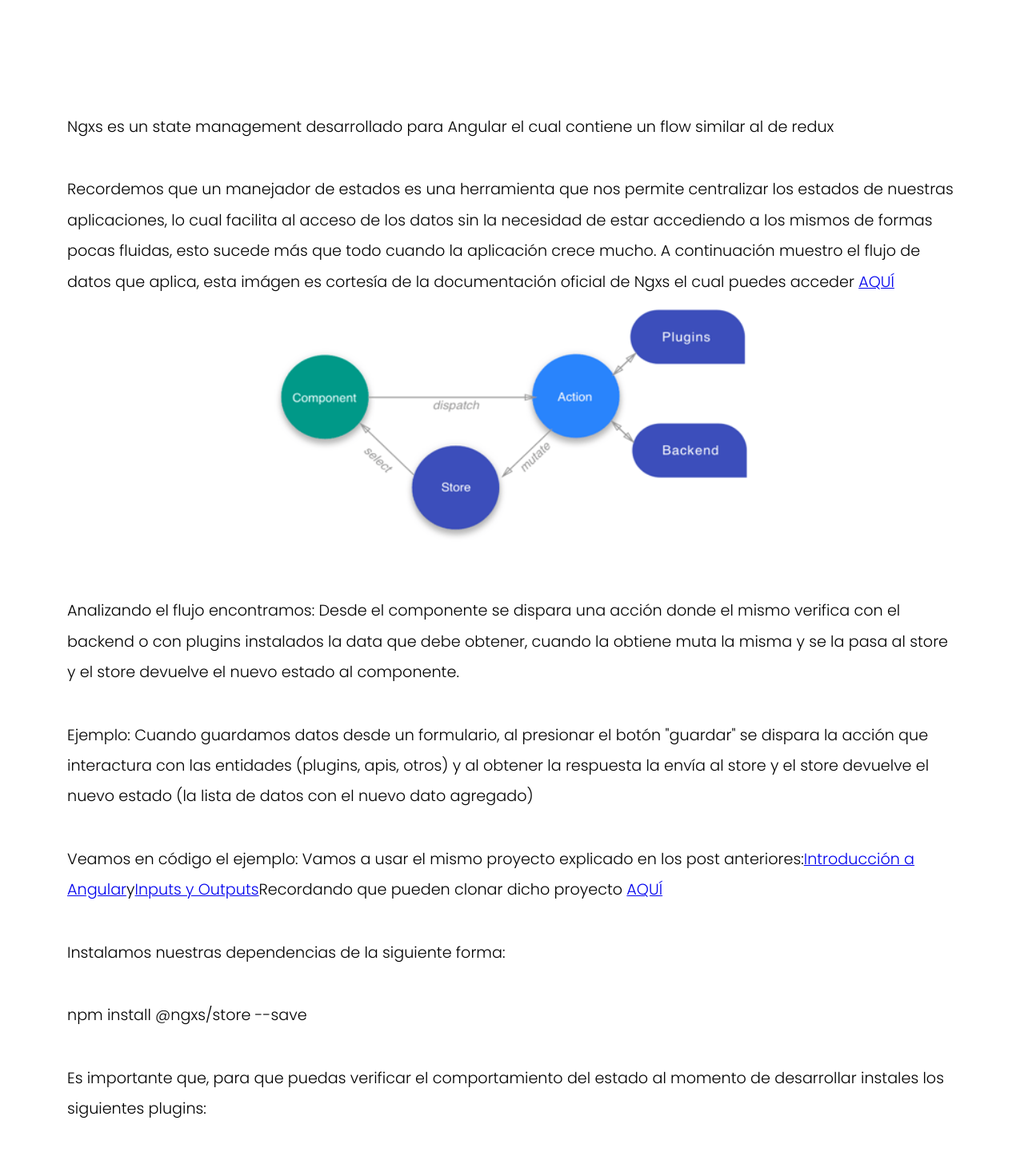
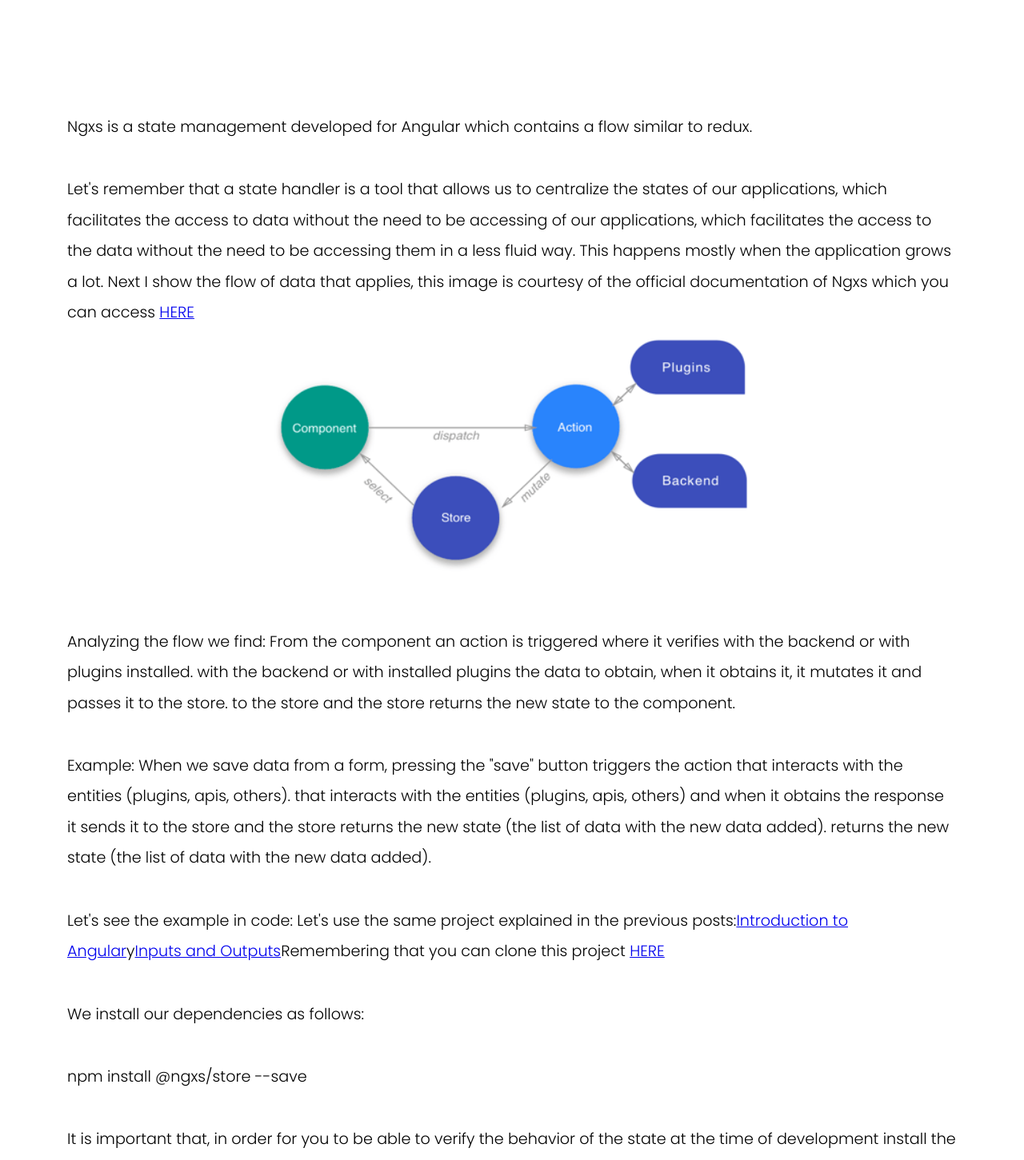
Before and after one commit to Alejandro04/PersonalLandingNext, a Next.js app: page /es/blog/state-management-en-angular-ngxs in a window 1280 px wide. Shown: the part 780-2231 px from the top of the page at 80% size. Built offline with nearby package versions, Linux system fonts and the light colour scheme; grey boxes are pictures that could not be loaded.

Commit message:
ADD POST

```diff
--- a/pages/es/blog/state-management-en-angular-ngxs.js
+++ b/pages/es/blog/state-management-en-angular-ngxs.js
@@ -12,47 +12,48 @@ export default function Post() {
         <div className="post__container container">
           <section class="items-detail-container" id="post">
             <article>
-              Ngxs es un state management desarrollado para Angular el cual contiene un flow similar al de redux
+              Ngxs is a state management developed for Angular which contains a flow similar to redux.
             </article>
             <article>
-              Recordemos que un manejador de estados es una herramienta que nos permite centralizar los estados
-              de nuestras aplicaciones, lo cual facilita al acceso de los datos sin la necesidad de estar accediendo
-              a los mismos de formas pocas fluidas, esto sucede más que todo cuando la aplicación crece mucho.
-              A continuación muestro el flujo de datos que aplica, esta imágen es cortesía de la documentación oficial de
-              Ngxs el cual puedes acceder <a target="_blank" href="https://www.ngxs.io/">AQUÍ</a>
+              Let's remember that a state handler is a tool that allows us to centralize the states of our applications, which facilitates the access to data without the need to be accessing
+              of our applications, which facilitates the access to the data without the need to be accessing them in a less fluid way.
+              This happens mostly when the application grows a lot.
+              Next I show the flow of data that applies, this image is courtesy of the official documentation of
+              Ngxs which you can access <a target="_blank" href="https://www.ngxs.io/">HERE</a>
               <div class="img-post-container">
                 <Image src="/img/posts/ngxs/1-min.png" width="600px" height="300px" alt="ngxs1" />
               </div>
             </article>
             <article>
-              Analizando el flujo encontramos: Desde el componente se dispara una acción donde el mismo verifica
-              con el backend o con plugins instalados la data que debe obtener, cuando la obtiene muta la misma y se la pasa
-              al store
-              y el store devuelve el nuevo estado al componente.
+              Analyzing the flow we find: From the component an action is triggered where it verifies with the backend or with plugins installed.
+              with the backend or with installed plugins the data to obtain, when it obtains it, it mutates it and passes it to the store.
+              to the store
+              and the store returns the new state to the component.
             </article>
             <article>
-              Ejemplo: Cuando guardamos datos desde un formulario, al presionar el botón "guardar" se dispara la acción
-              que interactura con las entidades (plugins, apis, otros) y al obtener la respuesta la envía al store y el store
-              devuelve el nuevo estado (la lista de datos con el nuevo dato agregado)
+              Example: When we save data from a form, pressing the "save" button triggers the action that interacts with the entities (plugins, apis, others).
+              that interacts with the entities (plugins, apis, others) and when it obtains the response it sends it to the store and the store returns the new state (the list of data with the new data added).
+              returns the new state (the list of data with the new data added).
             </article>
             <article>
-              Veamos en código el ejemplo: Vamos a usar el mismo proyecto explicado en los post anteriores:
-              <a target="_blank" href="/posts/introduccion-angular-angularmaterial-firebase">Introducción a Angular</a>
+              Let's see the example in code: Let's use the same project explained in the previous posts:
+              <a target="_blank" href="/posts/introduccion-angular-angularmaterial-firebase">Introduction to Angular</a>
               y
-              <a target="_blank" href="/posts/inputs-y-outputs-en-angular">Inputs y Outputs</a>
-              Recordando que pueden clonar dicho proyecto <a target="_blank"
-                href="https://github.com/Alejandro04/Restaurants-Angular">AQUÍ</a>
+              <a target="_blank" href="/posts/inputs-y-outputs-en-angular">Inputs and Outputs</a>
+              Remembering that you can clone this project <a target="_blank"
+                href="https://github.com/Alejandro04/Restaurants-Angular">HERE</a>
             </article>
             <article>
-              Instalamos nuestras dependencias de la siguiente forma:
+              We install our dependencies as follows:
             </article>
             <article>
               npm install @ngxs/store --save
             </article>
             <article>
-              Es importante que, para que puedas verificar
-              el comportamiento del estado al momento de desarrollar
-              instales los siguientes plugins:
+              It is important that, in order for you to be able to verify
+              the behavior of the state at the time of development
+              install the following plugins:
+              We install our dependencies as follows:
             </article>
             <article>
               npm install @ngxs/devtools-plugin
@@ -61,31 +62,31 @@ export default function Post() {
               npm install @ngxs/logger-plugin
             </article>
             <article>
-              Algo que te recomiendo es instalar el CLI de Ngxs lo cual te va ahorrar mucho tiempo a la hora
-              de desarrollar:
+              One thing I recommend is to install the Ngxs CLI which will save you a lot of time when developing.
+              development:
               npm install @ngxs/cli -g
             </article>
             <article>
-              Para implementar Ngxs en nuestro proyecto debemos configurarlo en app.module.ts de la siguiente forma:
+              To implement Ngxs in our project we must configure it in app.module.ts as follows:
               <div class="img-post-container">
                 <Image width="1200px" height="700px" src="/img/posts/ngxs/9-min.png" alt="ngxs9" />
               </div>
             </article>
             <article>
-              En este proyecto vamos hacer el crud de proveedores el cual se va alimentar de un servicio,
-              no vamos a consumir un API por temas de agilidad pero vamos a harcodear los datos en dicho servicio.
-              Primero que nada vamos a construir nuestro state Management para providers: a través del CLI de Ngxs ejecutamos:
+              In this project we are going to make the supplier crud which is going to be fed by a service,
+              we are not going to consume an API for agility reasons but we are going to encode the data in this service.
+              First of all we are going to build our state Management for providers: through the Ngxs CLI we execute:
               ngxs --name providers --directory src
               <div class="img-post-container">
                 <Image width="1200px" height="700px" src="/img/posts/ngxs/2-min.png" alt="ngxs2" />
               </div>
             </article>
             <article>
-              Este comando me ha creado la carpeta state dentro de src y contiene: providers.action.ts la cual se encarga de
-              configurar y
-              ejecutar las acciones que vienen de los componentes, providers.sate.spec.ts que se encarga de ejecutar los test
+              This command has created the folder state inside src and contains: providers.action.ts which is in charge of
+              configure and
+              execute the actions that come from the components, providers.sate.spec.ts that is in charge of executing the tests
               y
-              y provider.state.ts que se encarga de configurar los estados que cada acción manipula.
+              and provider.state.ts which is in charge of configuring the states that each action manipulates.
             </article>
             <article>
               <span class="post-subtitle">
@@ -99,9 +100,9 @@ export default function Post() {
               </div>
             </article>
             <article>
-              Las acciones que vamos a ejecutar se basan en un crud y por ello
-              configuramos las funciones pertinentes a cada item. Además en este caso llamamos a la interfaz
-              provider que tiene definida nuestra entidad.
+              The actions that we are going to execute are based on a crud and therefore we configure the
+              we configure the relevant functions for each item. Also in this case we call the interface
+              provider that our entity has defined.
             </article>
             <article>
               <span class="post-subtitle">
@@ -112,71 +113,67 @@ export default function Post() {
               </div>
             </article>
             <article>
-              Importamos los módulos que necesitamos tanto del core de angular, de ngxs, las acciones
-              que hemos definido y los servicios que usaremos.
+              We import the modules we need from angular core, ngxs, the actions we have defined and the services we will use.
+              we have defined and the services we will use.
             </article>
             <article>
-              Vemos una clase ProviderStateModel que va configurar el estado inicial de nuestro módulo,
-              en este caso tenemos un array tipo Provider llamado providers y un string llamado selectedProvider (que a lo
-              largo del tutorial no lo usamos,
-              pero que nos puede servir para tomar solamente un record individual y ejecutar acciones sobre dicho dato)
+              We see a ProviderStateModel class that will configure the initial state of our module,
+              in this case we have a Provider type array called providers and a string called selectedProvider (which we don't use throughout the tutorial
+              throughout the tutorial we don't use it,
+              but it can be used to take only an individual record and execute actions on that data).
             </article>
             <article>
-              Más adelante vemos un decorador @State que es necesario para que el Angular lo identifique y trabaje sobre
-              las funciones que cambian los estados de forma correcta.
+              Below we see a @State decorator that is necessary for Angular to identify it and work on
+              functions that change the states correctly.
             </article>
             <article>
-              Luego configuramos nuestra clase, constructor y funciones.
+              Then we configure our class, constructor and functions.
               <div class="img-post-container">
                 <Image width="1200px" height="700px" src="/img/posts/ngxs/6-min.png" alt="ngxs6" />
               </div>
             </article>
             <article>
-              En el constructor inyectamos el módulo de servicios que luego vamos a configurar, este servicio va interacturar
-              entre la data
-              y el store.
+              In the constructor we inject the service module that we are going to configure later, this service will interact
+              between the data
+              and the store.
             </article>
             <article>
-              El decordador @selector es parte de @ngxs/store y nos permite configurar un "puente" entre
-              el estado y el componente, en este caso escribimos una función getProviderList que va obtener la lista
-              de proveedores y que en el componente vamos a llamar de forma directa.
+              The @selector decoder is part of @ngxs/store and allows us to set up a "bridge" between
+              the state and the component, in this case we write a function getProviderList that is going to obtain the list of
+              of providers and that in the component we are going to call in a direct way.
             </article>
             <article>
-              Después, empezamos a escribir nuestras funciones correspondientes a cada acción (addProvider, UpdateProvider, DeleteProvider, GetProvider)
-              Explicaremos AddProvider.
+              Then, we start writing our functions corresponding to each action (addProvider, UpdateProvider, DeleteProvider, GetProvider).
+              We will explain AddProvider.
             </article>
             <article>
               <span class="post-subtitle">
                 AddProvider:
               </span>
-              Ngxs permite configurar dentro de sus funciones para manejar los estados features que son adecuados
-              para cada tarea, en este caso sería getState y patchState. Ambos nos permiten manipular la data (el payload) que viene
-              de la acción y configurar el nuevo estado resultante a través de un contexto.
-              Este contexto va recibir un observable. Ese observable es la respuesta del servicio a la cual
-              se le pasa el payload en conjunto con los features de ngxs (getState y patchState)
+              Ngxs allows to configure within its functions to handle the state features that are appropriate for each task, in this case it would be getState and patchState.
+              for each task, in this case it would be getState and patchState. Both allow us to manipulate the data (the payload) that comes from the action and to
+              from the action and configure the resulting new state through a context.
+              This context will receive an observable. That observable is the response of the service to which the payload is passed as a whole.
+              is passed the payload together with the ngxs features (getState and patchState).
             </article>
             <article>
-              Si, es un poco confuso al principio pero la clave para entender este proceso es ir
-              función por función y entender qué hace cada cosa.
-            </article>
-            <article>
-              Además, vemos dos funciones adicionales: pipe y tap. Pipe permite agrupar funciones para luego
-              ejecutarlas y tap maneja datos de forma reactiva y devuelve un observable. El observable que devuelve en este caso
-              es la copia del estado anterior y el payload del nuevo estado, es decir, la lista de providers con el nuevo
-              dato que se almacenó. Las demás funciones que manejan los estados para cada acción pueden verlas
+              In addition, we see two additional functions: pipe and tap. Pipe allows you to group functions for later
+              and tap handles data reactively and returns an observable. The observable returned in this case
+              is the copy of the previous state and the payload of the new state, that is, the list of providers with the new data that was stored.
+              data that was stored.
               <a target="_blank" href="https://github.com/Alejandro04/Restaurants-Angular/blob/master/src/state/providers.state.ts">AQUÍ</a>
             </article>
             <article>
-              Ya teniendo nuestro store configurado vamos a crear nuestro servicio. El servicio no es más que funciones que interactuan directamente
-              con nuestras APIS o con datos harcodeados, como en este caso:
+              Already having our store configured we are going to create our service. The service is nothing more than functions that interact directly with our APIS or with harcoded data.
+              with our APIS or with harcoded data, as in this case:
               <div class="img-post-container">
                 <Image width="1200px" height="700px" src="/img/posts/ngxs/7-min.png" alt="ngxs7" />
               </div>
             </article>
             <article>
-              Ya teniendo nuestro store y nuestro servicio listo vamos a los componentes, en este caso hemos creado providers (padre) y providers-list (hijo)
-              los cuales van a intercambiar datos a través de inputs y outputs. Recuerda que para entender estos puntos puedes ir
-              al <a target="_blank" href="/posts/inputs-y-outputs-en-angular">POST ANTERIOR</a>
+              Now that we have our store and our service ready we go to the components, in this case we have created providers (parent) and providers-list (child)
+              which are going to exchange data through inputs and outputs. Remember that to understand these points you can go to
+              <a target="_blank" href="/posts/inputs-y-outputs-en-angular">PREVIOUS POST</a>
             </article>
             <article>
               <span class="post-subtitle">
@@ -185,39 +182,36 @@ export default function Post() {
               <div class="img-post-container">
                 <Image width="1200px" height="700px" src="/img/posts/ngxs/8-min.png" alt="ngxs8" />
               </div>
-              Primero importamos los módulos necesarios (ngxs, servicios, acciones, interface)
-              y luego configuramos nuestra clase. En la clase vemos lo siguiente en la linea 16:
+              First we import the necessary modules (ngxs, services, actions, interface)
+              and then we configure our class. In the class we see the following on line 16:
             </article>
             <article>
               <span class="post-subtitle">
                 @Select
               </span>
-              Este decorador toma el estado configurado por @Selector de nuestro archivo provider.state.ts del store
-              para luego manipularlo (enviarlo al template) y en nuestro constructor en la linea 19 ejecutamos
-              la acción que llama a la lista de providers. Mejor dicho, la acción sale en la linea 19 y culmina en la linea 16 cuando pasa
-              por todo el proceso. Para el resto de las funciones del componente pasa lo mismo, ejecutamos un Dispatch y
-              el nuevo estado va devolver la lista de providers con el nuevo dato almacenado, pueden ver el archivo
+              This decorator takes the state configured by @Selector of our provider.state.ts file from the store
+              and then manipulate it (send it to the template) and in our constructor in the line 19 we execute
+              the action that calls the list of providers. Rather, the action starts at line 19 and ends at line 16 when it goes through the whole process.
+              through the whole process. For the rest of the functions of the component the same thing happens, we execute a Dispatch and the new state will return the list of providers.
+              the new state will return the list of providers with the new data stored, you can see the file
               <a target="_blank" href="https://github.com/Alejandro04/Restaurants-Angular/blob/master/src/app/components/providers/providers.component.ts">AQUÍ </a>
             </article>
             <article>
-              Nuestro template es casi igual a los que hemos visto pero cabe acotar que en la linea 32 le estamos envíando
-              al componente hijo la lista de providers a través del value providers$
+              Our template is almost the same as the ones we have seen, but it is worth mentioning that in line 32 we are sending to the child component the list of providers through the value providers$.
+              to the child component the list of providers through the value providers$
               <div class="img-post-container">
                 <Image width="1200px" height="700px" src="/img/posts/ngxs/10-min.png" alt="ngxs10" />
               </div>
             </article>
             <article>
-              Entonces, en resumen: Ngxs nos permite tener un store con un flujo de datos simple: Componentes ejecutan acciones que iteran con los servicios y
-              que devuelve un nuevo estado. Cabe recordar que los templates y la formas de pasar datos entre inputs y outputs es igual.
+              So, in summary: Ngxs allows us to have a store with a simple data flow: Components execute actions that iterate with services and
+              that return a new state. It is worth remembering that the templates and the ways of passing data between inputs and outputs is the same.
             </article>
             <article>
-              Espero que les sirva y si, es confuso, lo importante es ir entendiendo los conceptos por separados y luego practicar.
+              You can see the system running <a target="_blank" href="https://restaurants-angular.vercel.app/">HERE</a>
             </article>
             <article>
-              Pueden ver el sistema corriendo <a target="_blank" href="https://restaurants-angular.vercel.app/">AQUÍ</a>
-            </article>
-            <article>
-              Saludos!
+              Greetings!
             </article>
           </section>
         </div>
```
